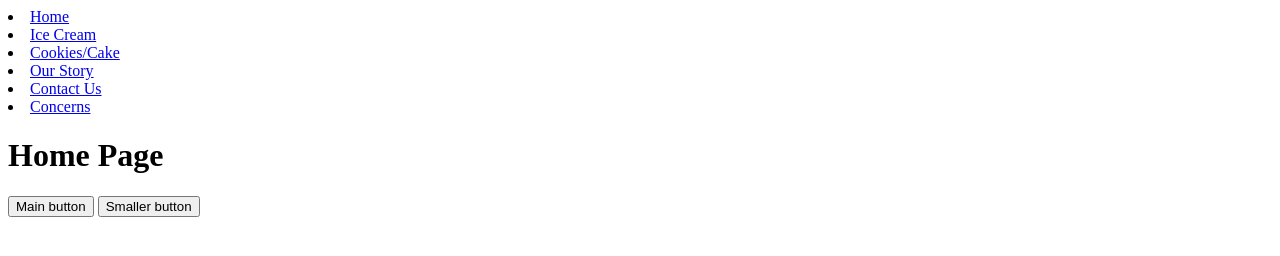
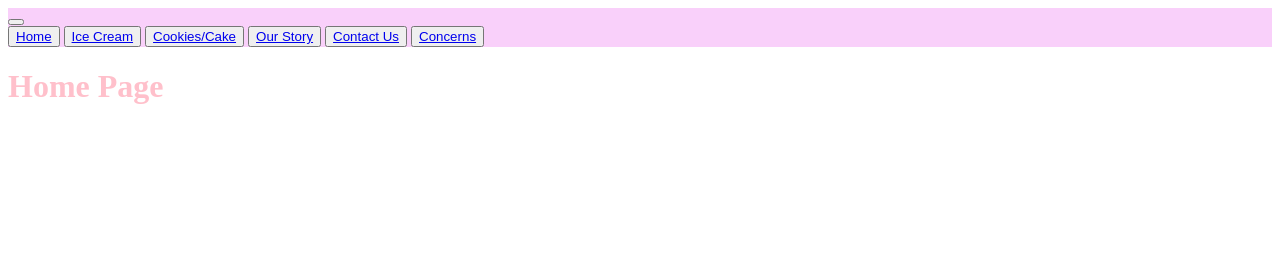
Before and after one commit to Kolbee/Maggie-Moos, a plain HTML site: page index.html in a window 1280 px wide. Drawn offline with Linux system fonts and the light colour scheme.

Commit message:
put navbar in but need to figure out why button is out of place, need to style more fonts

```diff
--- a/index.html
+++ b/index.html
@@ -1,5 +1,6 @@
 <!DOCTYPE html>
 <html lang="en" dir="ltr">
+
 <head>
   <meta charset="utf-8">
   <meta name="description" content="Ice Cream Website">
@@ -8,25 +9,30 @@
   <title>Home</title>
   <link rel="stylesheet" href="styles.css">
 </head>
+
 <body>
   <header>
-      <nav class="navbar navbar-light bg-light">
-        <form class="form-inline">
-        <li><a href="index.html">Home</a></li>
-        <li><a href="icecream.html">Ice Cream</a></li>
-        <li><a href="cookies.html">Cookies/Cake</a></li>
-        <li><a href="story.html">Our Story</a></li>
-        <li><a href="contact.html">Contact Us</a></li>
-        <li><a href="concerns.html">Concerns</a></li>
-        </form>
-      </ul>
+    <nav class="navbar navbar-expand-lg navbar-light bg-light">
+
+      <button class="navbar-toggler" type="button" data-toggle="collapse" data-target="#navbarNavAltMarkup" aria-controls="navbarNavAltMarkup" aria-expanded="false" aria-label="Toggle navigation">
+
+      </button>
+      <div class="collapse navbar-collapse" id="navbarNavAltMarkup">
+        <div class="navbar-nav">
+          <button class="btn btn-outline-success" type="button"><a class="nav-item nav-link active" href="index.html">Home <span class="sr-only"></span></a></button>
+          <button class="btn btn-outline-success" type="button"><a class="nav-item nav-link" href="icecream.html">Ice Cream</a></button>
+          <button class="btn btn-outline-success" type="button"><a class="nav-item nav-link" href="cookies.html">Cookies/Cake</a></button>
+          <button class="btn btn-outline-success" type="button"><a class="nav-item nav-link" href="story.html">Our Story</a></button>
+          <button class="btn btn-outline-success" type="button"><a class="nav-item nav-link" href="contact.html">Contact Us</a></button>
+          <button class="btn btn-outline-success" type="button"><a class="nav-item nav-link" href="concerns.html">Concerns</a></button>
+
+
+        </div>
+      </div>
+    </nav>
   </header>
   <h1>Home Page</h1>
-    <nav class="navbar navbar-light bg-light">
-  <form class="form-inline">
-    <button class="btn btn-outline-success" type="button">Main button</button>
-    <button class="btn btn-sm btn-outline-secondary" type="button">Smaller button</button>
-  </form>
-</nav>
+
 </body>
+
 </html>
--- a/styles.css
+++ b/styles.css
@@ -0,0 +1,7 @@
+html
+header {
+  background-color: #F9D0FA;
+}
+h1 {
+  color: pink;
+}
```
Also changed, not shown: icecream.html (+18 -8 lines). Lines whose indentation alone changed are shown as unchanged.
